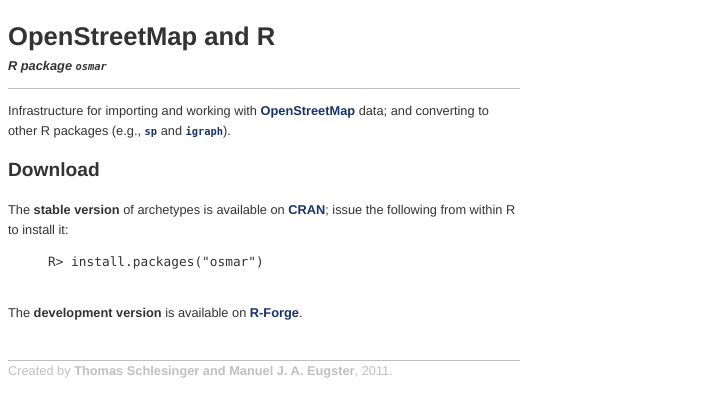
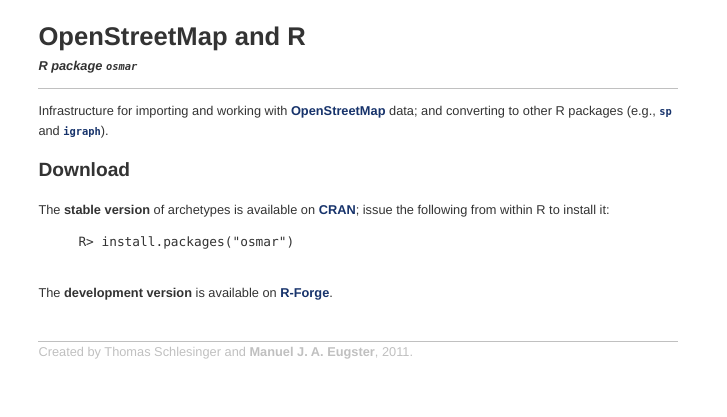
Before and after one commit to rforge/osmar, a PHP site: page / in a window 1280 px wide. Shown: the top 417 px of the page, without its empty margins (0-727 px from the left). Run offline with PHP 8.4, Linux system fonts and the light colour scheme.

Commit message:
git-svn-id: svn://svn.r-forge.r-project.org/svnroot/osmar@47 edb9625f-4e0d-4859-8d74-9fd3b1da38cb

```diff
--- a/www/index.html
+++ b/www/index.html
@@ -45,9 +45,9 @@
   </p>
 
   <p class="footer">
-    Created by <a href="http://www.statistik.lmu.de/~eugster"
-    style="color: #C0C0C0">Thomas Schlesinger and Manuel
-    J. A. Eugster</a>, 2011.
+    Created by Thomas Schlesinger
+    and <a href="http://www.statistik.lmu.de/~eugster" style="color:
+    #C0C0C0">Manuel J. A. Eugster</a>, 2011.
   </p>
 
 </body>
--- a/www/mjaepkg.css
+++ b/www/mjaepkg.css
@@ -1,10 +1,11 @@
 
 body {
-    width: 40em;
+    width: 50em;
     color: #333333;
     font-family: Helvetica Neue, Arial, Helvetica, sans-serif;
     font-size: 80%;
     line-height: 1.5;
+    margin-left: 3em;
 }
 
 .footer {
```
